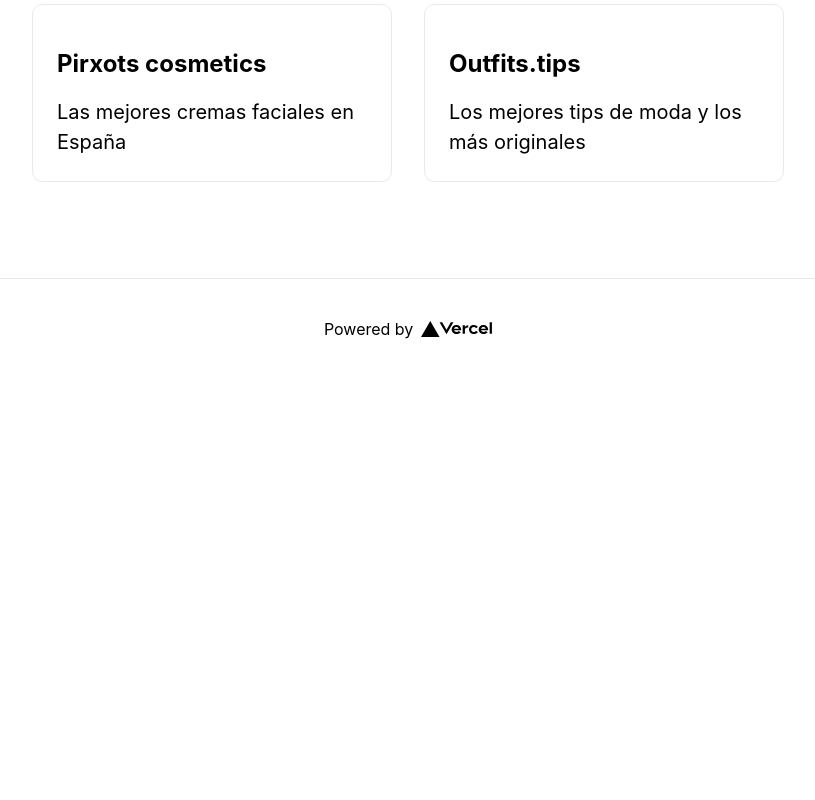
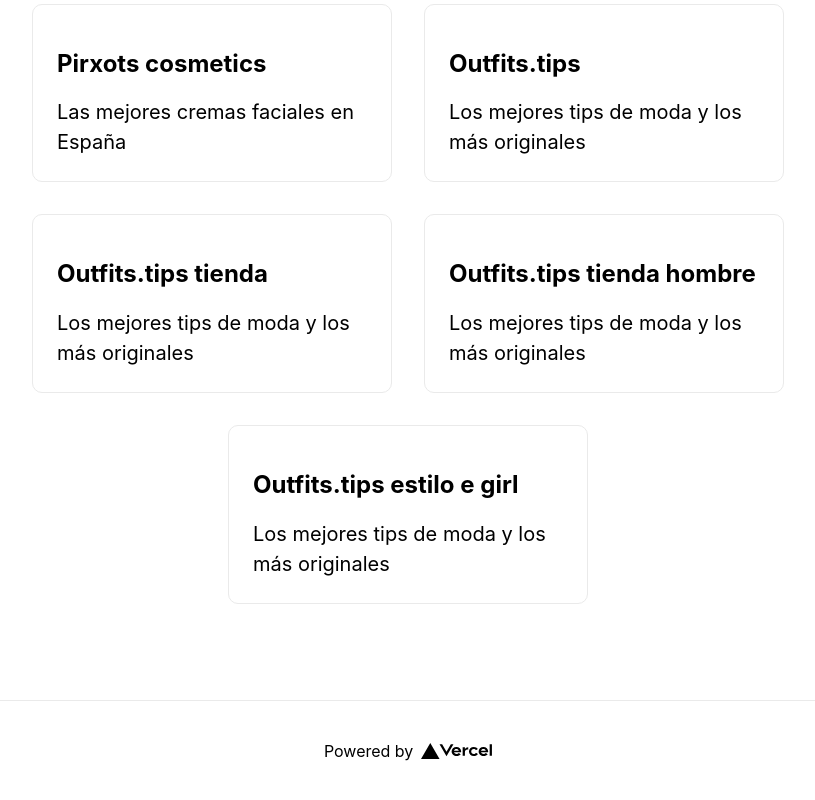
Before and after one commit to ppietro21/nextjs, a Next.js app: page / in a window 1280 px wide. Shown: the part 1574-2374 px from the top of the page, without its empty margins (232-1047 px from the left). Before the commit the page ends 1952 px from the top, so only its background shows below. Built offline with nearby package versions, Linux system fonts and the light colour scheme.

Commit message:
Update index.js
se cambiaron cosas

```diff
--- a/pages/index.js
+++ b/pages/index.js
@@ -73,6 +73,18 @@ Si quieres conocer las distintas opciones que hay en la moda de trajes para homb
             <h2>Outfits.tips</h2>
             <p>Los mejores tips de moda y los más originales</p>
           </a>
+          <a href="https://outfits.tips/tienda/" className={styles.card}>
+            <h2>Outfits.tips tienda</h2>
+            <p>Los mejores tips de moda y los más originales</p>
+          </a>
+          <a href="https://outfits.tips/tienda-hombre/" className={styles.card}>
+            <h2>Outfits.tips tienda hombre</h2>
+            <p>Los mejores tips de moda y los más originales</p>
+          </a>
+          <a href="https://outfits.tips/e-girl-outfits/" className={styles.card}>
+            <h2>Outfits.tips estilo e girl</h2>
+            <p>Los mejores tips de moda y los más originales</p>
+          </a>
 
         </div>
       </main>
```
